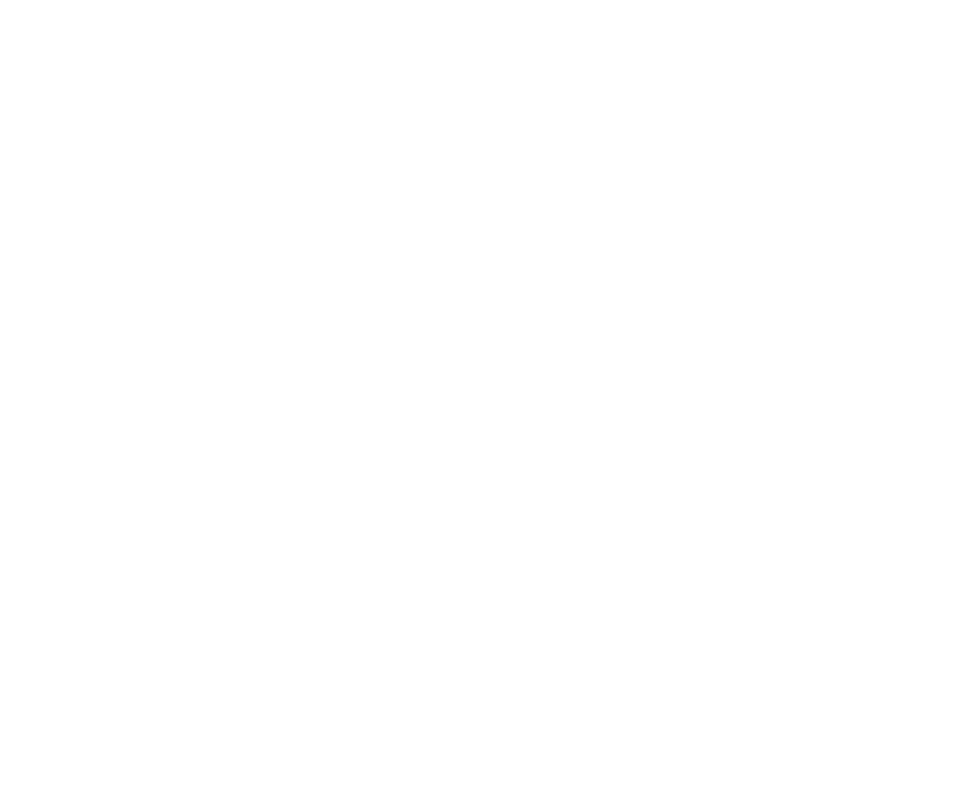
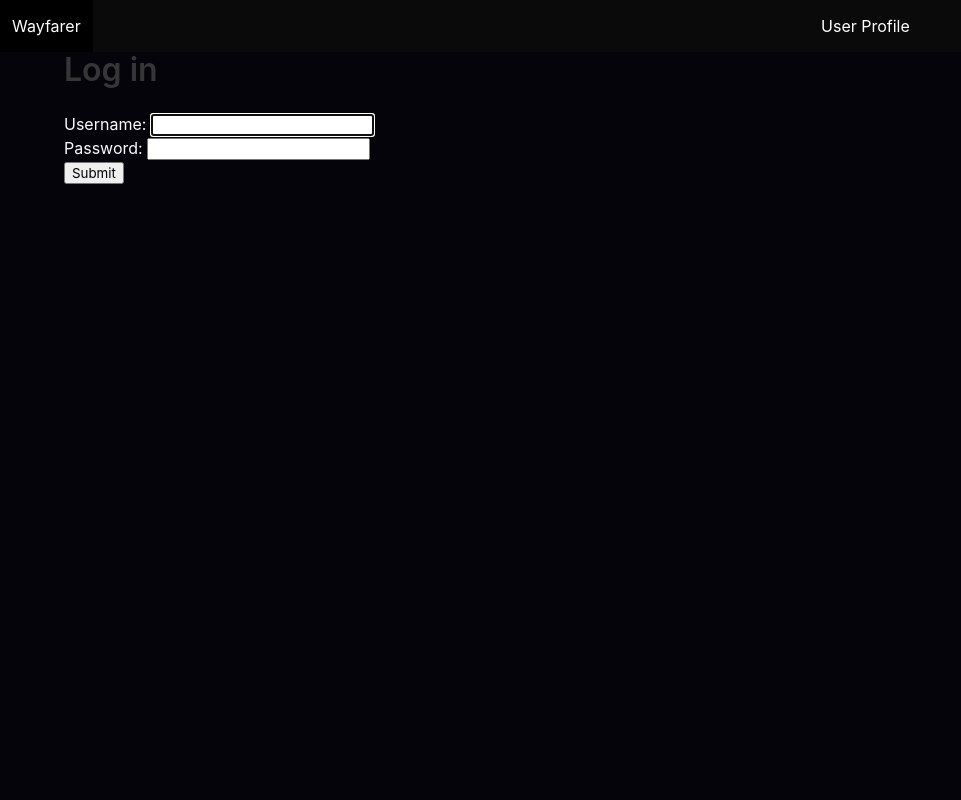
Before and after one commit to RonnellValdez/Wayfarer-DjangoPy, a Django app: page /accounts/login/ in a window 1280 px wide. Before the commit the part shown is empty. Shown: the whole page, without its empty margins (0-961 px from the left). Run offline with Django 3.2, Linux system fonts and the light colour scheme.

Commit message:
Created a login page.  Added LOGIN_DIRECT_URL in settings.py

```diff
--- a/main_app/static/styles/main.css
+++ b/main_app/static/styles/main.css
@@ -1,5 +1,7 @@
 body {
     background-color: #05040A;
+    min-height: 100vh;
+    color: #FDFDFD;
 }
 
 .hero-carousel {
--- a/main_app/templates/registration/login.html
+++ b/main_app/templates/registration/login.html
@@ -0,0 +1,13 @@
+{% extends 'base.html' %}
+
+{% block content%}
+
+<h1 class="title">Log in</h1>
+
+<form action="{% url 'login'%}">
+    {% csrf_token %} {{ form.as_p}}
+    <input type="submit" class="btn">
+    <input type="hidden" name="next" value="{{ next }}">
+</form>
+
+{% endblock %}
--- a/wayfarer_project/settings.py
+++ b/wayfarer_project/settings.py
@@ -119,3 +119,5 @@ USE_TZ = True
 # https://docs.djangoproject.com/en/3.1/howto/static-files/
 
 STATIC_URL = '/static/'
+
+LOGIN_REDIRECT_URL = '/profile/'
```
